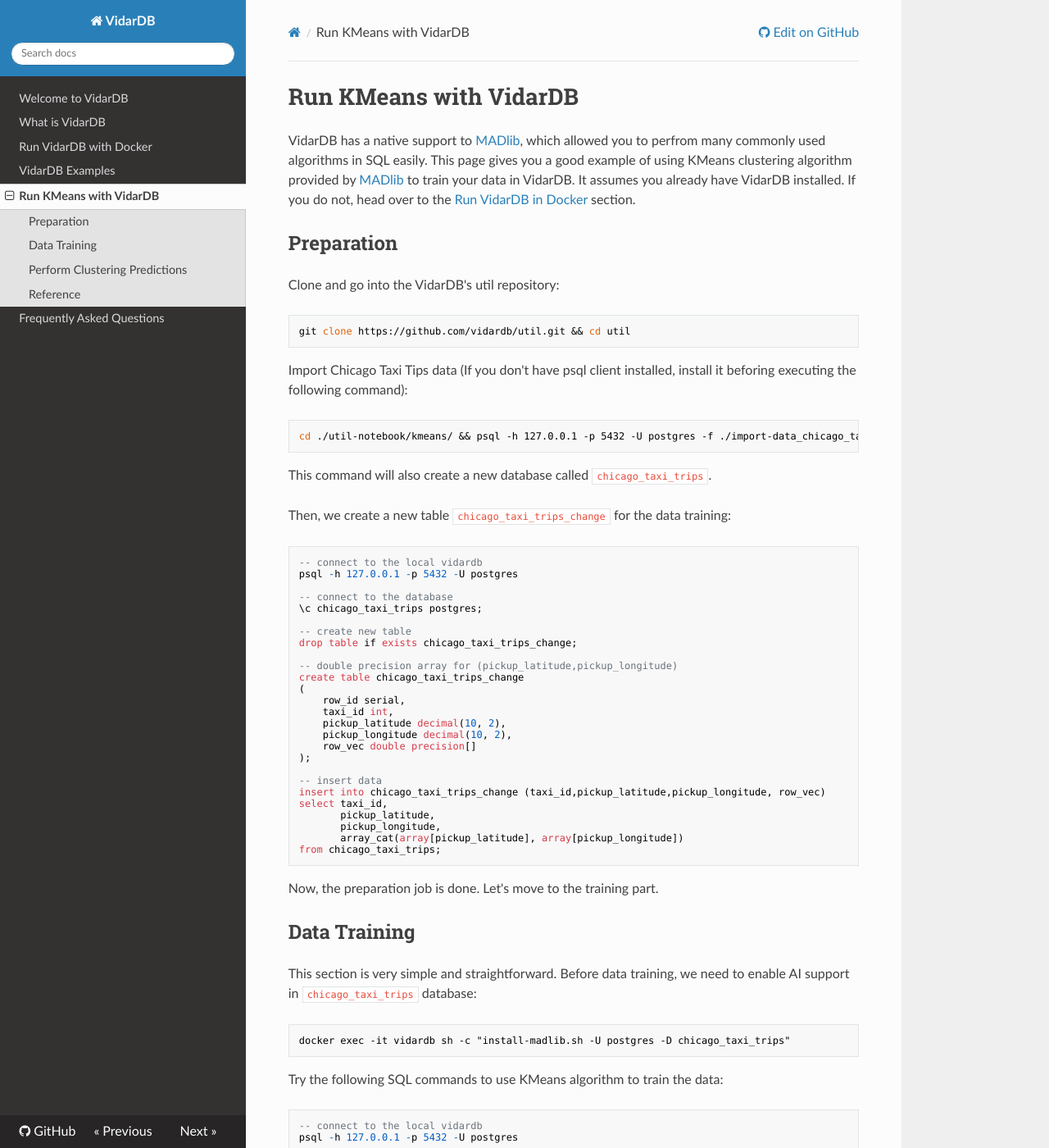
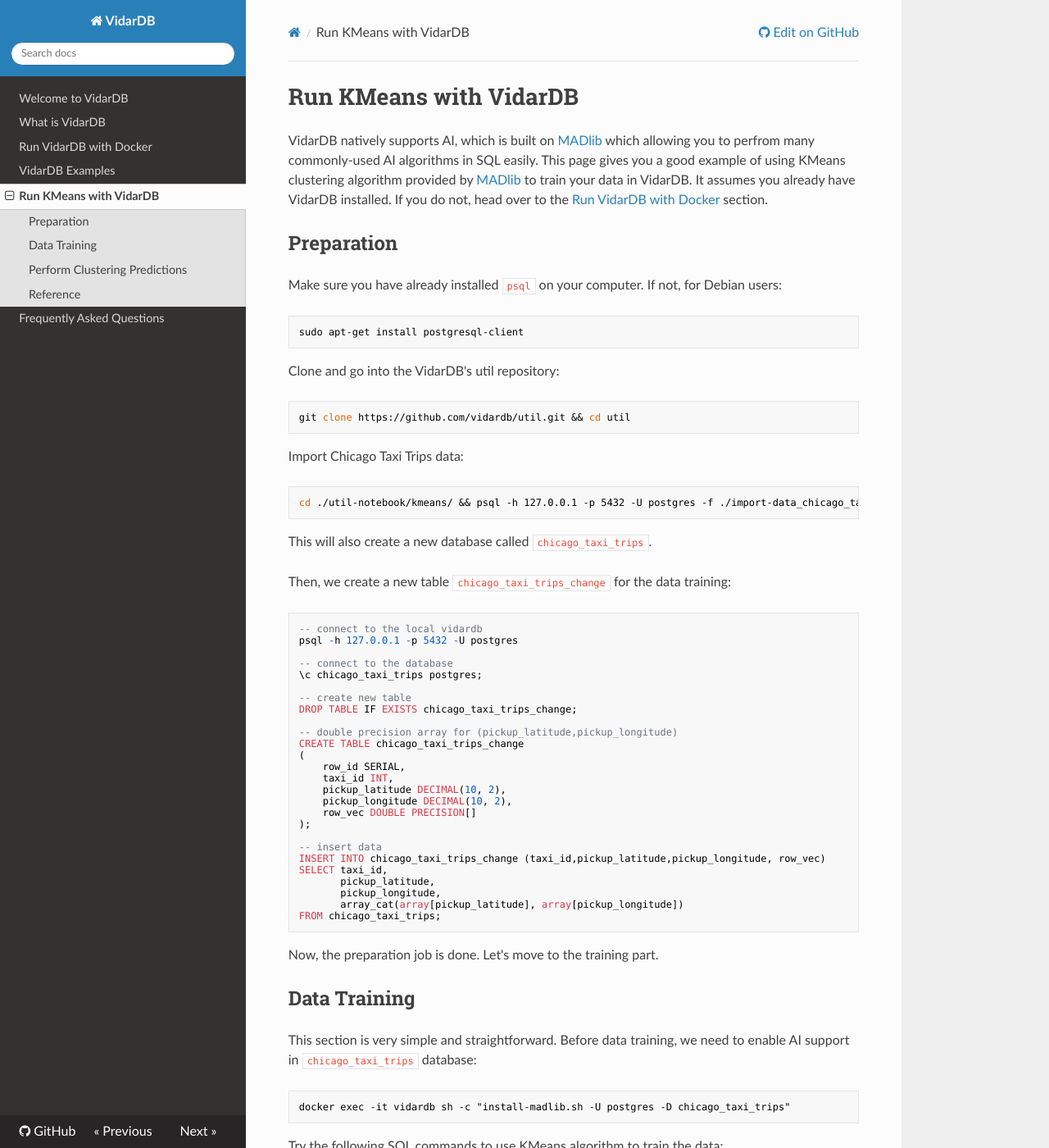
Before and after one commit to vidardb/docs, an MkDocs documentation site: the page built from docs/run_kmeans_with_vidarDB.md, in a window 1280 px wide and 1400 px high. Shown: the whole window at 82% size. Built offline with MkDocs 1.6.1, drawn with Linux system fonts in a browser that asks for light colours; nearby versions of some CDN libraries.

Commit message:
Update run_kmeans_with_vidarDB.md (#4)

````diff
--- a/docs/run_kmeans_with_vidarDB.md
+++ b/docs/run_kmeans_with_vidarDB.md
@@ -1,8 +1,14 @@
 # Run KMeans with VidarDB
 
-VidarDB has a native support to [MADlib](https://madlib.apache.org/index.html), which allowed you to perfrom many commonly used algorithms in SQL easily. This page gives you a good example of using KMeans clustering algorithm provided by [MADlib](https://madlib.apache.org/index.html) to train your data in VidarDB. It assumes you already have VidarDB installed. If you do not, head over to the [Run VidarDB in Docker](./run_vidarDB_in_docker.md) section.
+VidarDB natively supports AI, which is built on [MADlib](https://madlib.apache.org/index.html) which allowing you to perfrom many commonly-used AI algorithms in SQL easily. This page gives you a good example of using KMeans clustering algorithm provided by [MADlib](https://madlib.apache.org/index.html) to train your data in VidarDB. It assumes you already have VidarDB installed. If you do not, head over to the [Run VidarDB with Docker](./run_vidarDB_with_docker.md) section.
 
 ## Preparation
+
+Make sure you have already installed `psql` on your computer. If not, for Debian users:
+
+```bash
+sudo apt-get install postgresql-client
+```
 
 Clone and go into the VidarDB's util repository:
 
@@ -10,13 +16,13 @@
 git clone https://github.com/vidardb/util.git && cd util
 ```
 
-Import Chicago Taxi Tips data (If you don't have psql client installed, install it beforing executing the following command):
+Import Chicago Taxi Trips data:
 
 ```sh
 cd ./util-notebook/kmeans/ && psql -h 127.0.0.1 -p 5432 -U postgres -f ./import-data_chicago_taxi_trips.sql
 ```
 
-This command will also create a new database called `chicago_taxi_trips`.
+This will also create a new database called `chicago_taxi_trips`.
 
 Then, we create a new table `chicago_taxi_trips_change` for the data training:
 
@@ -28,25 +34,25 @@
 \c chicago_taxi_trips postgres;
 
 -- create new table
-drop table if exists chicago_taxi_trips_change;
+DROP TABLE IF EXISTS chicago_taxi_trips_change;
 
 -- double precision array for (pickup_latitude,pickup_longitude)
-create table chicago_taxi_trips_change
+CREATE TABLE chicago_taxi_trips_change
 (
-    row_id serial,
-    taxi_id int,
-    pickup_latitude decimal(10, 2),
-    pickup_longitude decimal(10, 2),
-    row_vec double precision[]
+    row_id SERIAL,
+    taxi_id INT,
+    pickup_latitude DECIMAL(10, 2),
+    pickup_longitude DECIMAL(10, 2),
+    row_vec DOUBLE PRECISION[]
 );
 
 -- insert data
-insert into chicago_taxi_trips_change (taxi_id,pickup_latitude,pickup_longitude, row_vec)
-select taxi_id,
+INSERT INTO chicago_taxi_trips_change (taxi_id,pickup_latitude,pickup_longitude, row_vec)
+SELECT taxi_id,
        pickup_latitude,
        pickup_longitude,
        array_cat(array[pickup_latitude], array[pickup_longitude])
-from chicago_taxi_trips;
+FROM chicago_taxi_trips;
 ```
 
 Now, the preparation job is done. Let's move to the training part.
````
